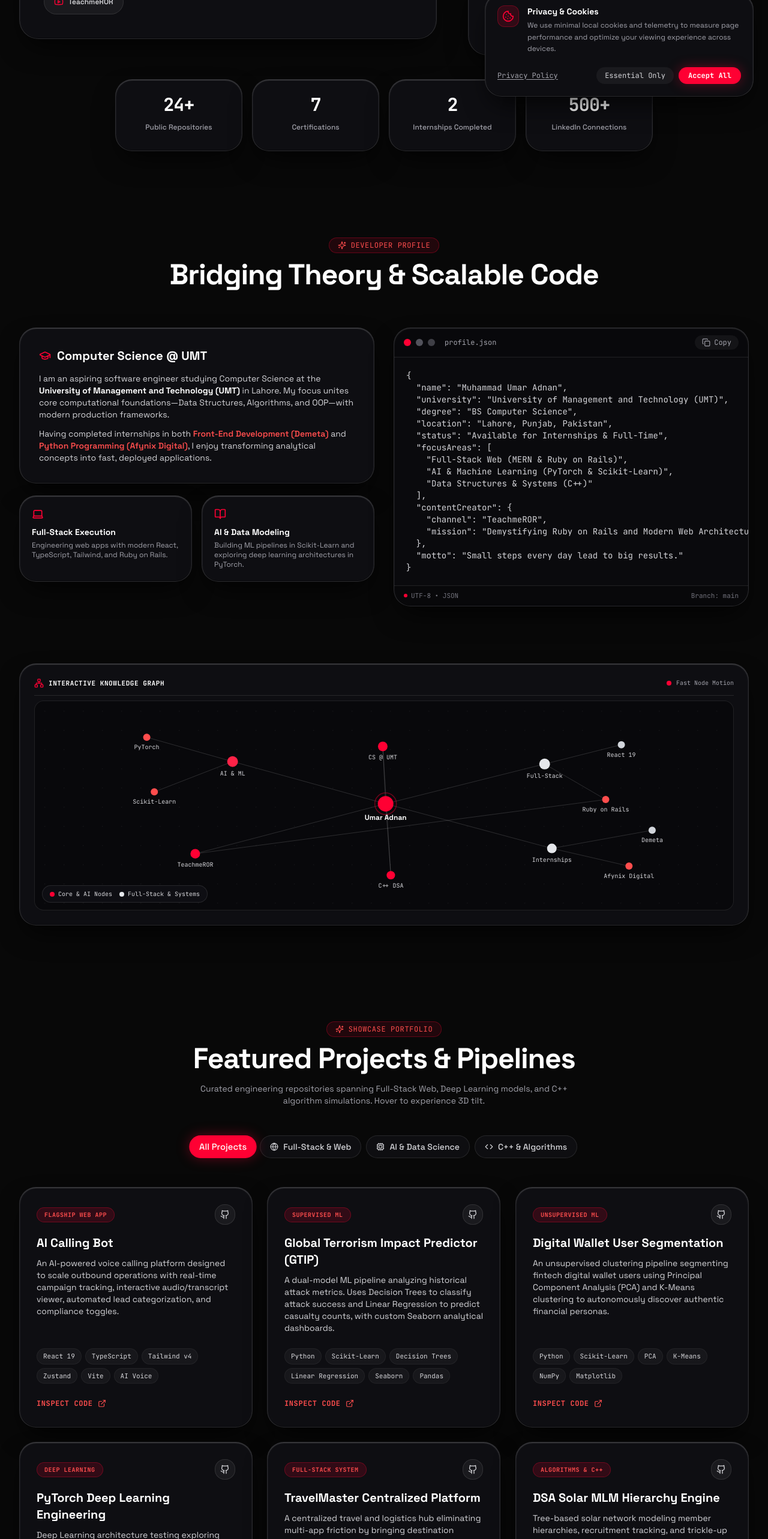
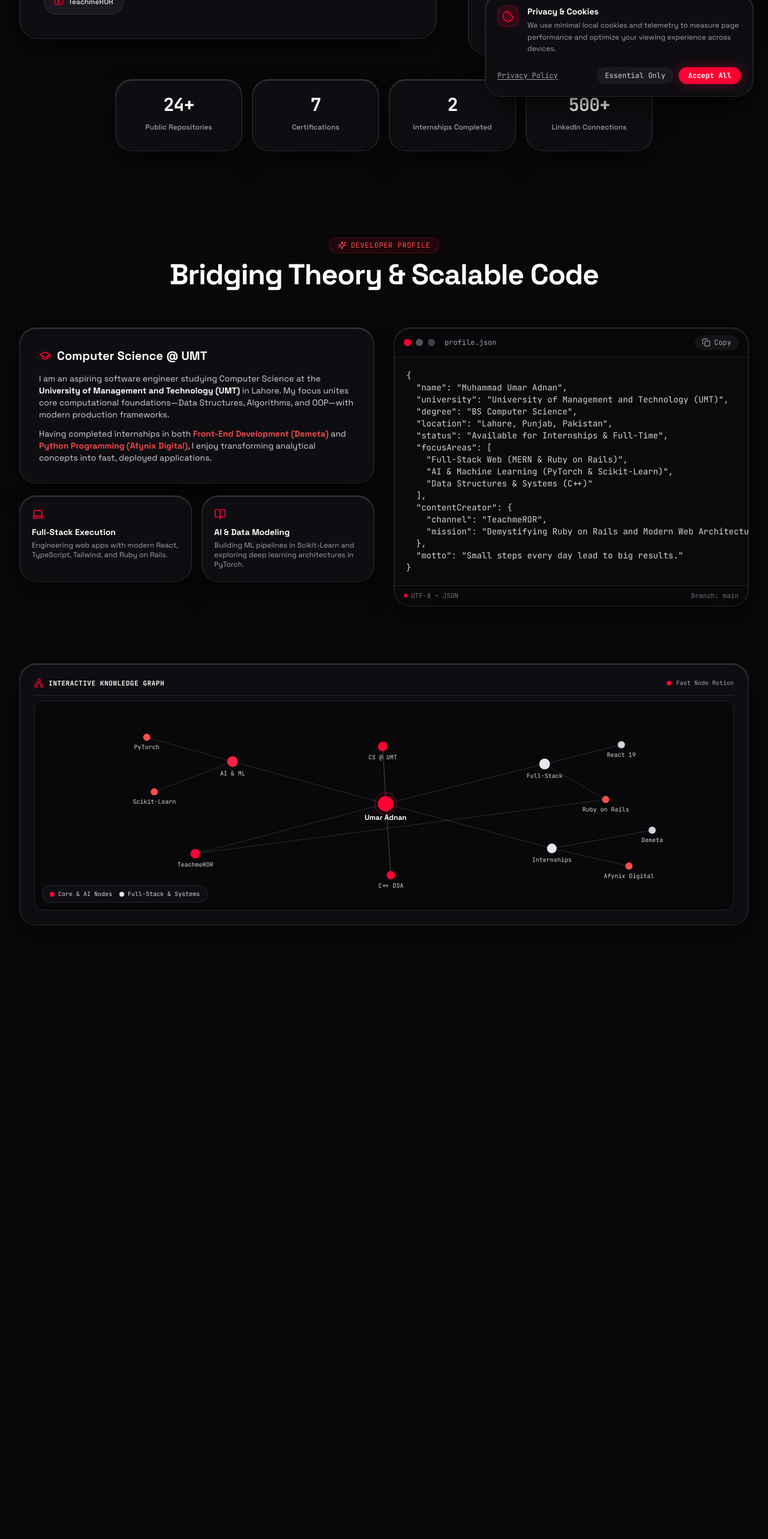
Before and after one commit to Umar-Adnan/Portfolio-M-Umar-Adnan, a React (Vite) app: page / in a window 1280 px wide. Shown: the part 624-3190 px from the top of the page at 60% size. Built offline with nearby package versions, Linux system fonts and the light colour scheme.

Commit message:
perf(css): add content-visibility and intrinsic sizes for offscreen sections

```diff
--- a/src/index.css
+++ b/src/index.css
@@ -196,6 +196,19 @@ html.low-end #particles-js {
   }
 }
 
+/* 8. Content-visibility for offscreen below-the-fold sections */
+#about,
+#knowledge-graph,
+#projects,
+#creator-hub,
+#experience,
+#certificates,
+#skills,
+#contact {
+  content-visibility: auto;
+  contain-intrinsic-size: auto 750px;
+}
+
 /* Red Glow Hover utility */
 .hover-glow-red {
   transition: all 0.25s ease-out;
```
